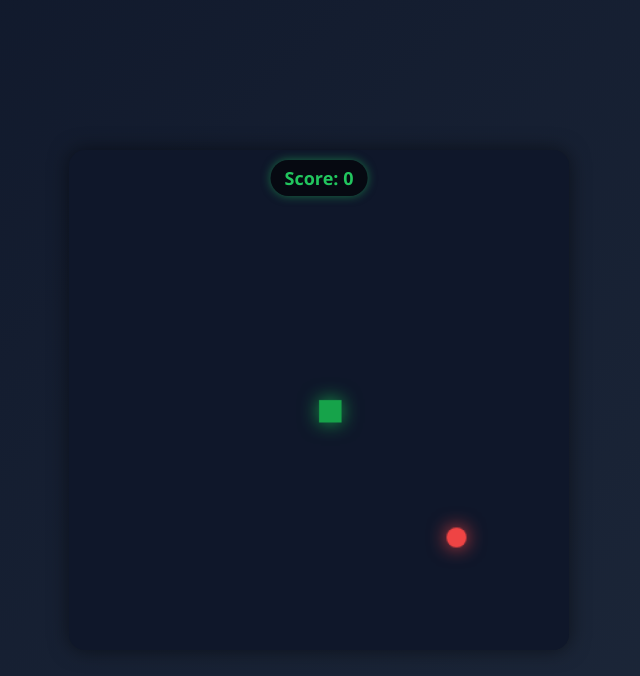
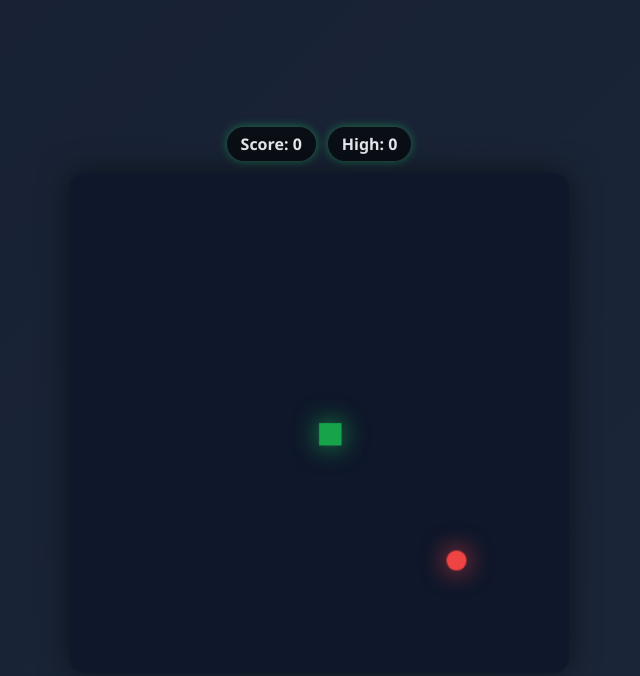
Before and after one commit to Chandan4xD/Project-Snake-Game, a plain HTML site: page index.html in a window 1280 px wide. Shown: the whole page, without its empty margins (321-961 px from the left). Drawn offline with Linux system fonts and the light colour scheme.

Commit message:
Update index.html

```diff
--- a/index.html
+++ b/index.html
@@ -8,13 +8,37 @@
     body {
       margin: 0;
       background: linear-gradient(135deg, #0f172a, #1e293b);
+      background-size: 300% 300%;
+      animation: bgShift 12s ease infinite;
       display: flex;
+      flex-direction: column;
       justify-content: center;
       align-items: center;
       height: 100vh;
-      overflow: hidden;
       font-family: 'Segoe UI', sans-serif;
+      color: #e5e7eb;
     }
+
+    @keyframes bgShift {
+      0% { background-position: 0% 50%; }
+      50% { background-position: 100% 50%; }
+      100% { background-position: 0% 50%; }
+    }
+
+    .hud {
+      display: flex;
+      gap: 12px;
+      margin-bottom: 12px;
+    }
+    .badge {
+      background: rgba(0, 0, 0, 0.6);
+      padding: 6px 14px;
+      border-radius: 20px;
+      font-weight: bold;
+      font-size: 16px;
+      box-shadow: 0 0 10px rgba(34,197,94,0.5);
+    }
+
     .game-wrapper {
       position: relative;
       width: 95vmin;
@@ -22,50 +46,42 @@
       max-width: 500px;
       max-height: 500px;
     }
+
     canvas {
       width: 100%;
       height: 100%;
       background: #0f172a;
       border-radius: 16px;
-      box-shadow: 0 0 20px rgba(0,0,0,0.5);
+      box-shadow: 0 0 30px rgba(0,0,0,0.5), inset 0 0 10px rgba(255,255,255,0.05);
       display: block;
     }
-    .scoreboard {
-      position: absolute;
-      top: 10px;
-      left: 50%;
-      transform: translateX(-50%);
-      background: rgba(0,0,0,0.6);
-      padding: 6px 14px;
-      border-radius: 20px;
-      color: #22c55e;
-      font-weight: bold;
-      font-size: 18px;
-      box-shadow: 0 0 10px rgba(34,197,94,0.5);
-    }
+
     .game-over {
       position: absolute;
       top: 50%;
       left: 50%;
-      transform: translate(-50%, -50%) scale(0.9);
+      transform: translate(-50%, -50%) scale(0.8);
       background: rgba(0,0,0,0.85);
-      color: white;
-      padding: 20px;
+      padding: 25px 30px;
       border-radius: 12px;
       text-align: center;
       display: none;
+      opacity: 0;
       animation: fadeIn 0.6s ease forwards;
     }
     .game-over h2 {
       margin: 0 0 10px;
+      font-size: 22px;
       color: #ef4444;
+      text-shadow: 0 0 10px rgba(239,68,68,0.7);
     }
+    .game-over p { margin: 5px 0; font-size: 16px; }
     .game-over button {
       background: #22c55e;
       color: white;
       border: none;
       padding: 10px 20px;
-      border-radius: 5px;
+      border-radius: 6px;
       cursor: pointer;
       font-size: 14px;
       margin-top: 10px;
@@ -74,16 +90,28 @@
     .game-over button:hover {
       background: #16a34a;
     }
+
     @keyframes fadeIn {
       from { opacity: 0; transform: translate(-50%, -50%) scale(0.8); }
       to { opacity: 1; transform: translate(-50%, -50%) scale(1); }
     }
+
+    /* Food pulse effect */
+    @keyframes pulse {
+      0%, 100% { transform: scale(1); opacity: 1; }
+      50% { transform: scale(1.2); opacity: 0.8; }
+    }
   </style>
 </head>
 <body>
+  <!-- HUD above game -->
+  <div class="hud">
+    <div class="badge" id="scoreEl">Score: 0</div>
+    <div class="badge" id="highEl">High: 0</div>
+  </div>
+
   <div class="game-wrapper">
     <canvas id="game" width="400" height="400"></canvas>
-    <div class="scoreboard" id="scoreEl">Score: 0</div>
     <div class="game-over" id="gameOver">
       <h2>Game Over!</h2>
       <p>Final Score: <span id="finalScore">0</span></p>
@@ -95,13 +123,17 @@
     const canvas = document.getElementById('game');
     const ctx = canvas.getContext('2d');
     const scoreEl = document.getElementById('scoreEl');
+    const highEl = document.getElementById('highEl');
     const gameOverEl = document.getElementById('gameOver');
     const finalScoreEl = document.getElementById('finalScore');
 
     const GRID_SIZE = 20;
     const TILE_COUNT = canvas.width / GRID_SIZE;
 
-    let snake, dx, dy, food, score, gameRunning, speed;
+    let snake, dx, dy, food, score, highScore, gameRunning, speed;
+
+    highScore = localStorage.getItem("snakeHighScore") || 0;
+    highEl.textContent = "High: " + highScore;
 
     function resetGame() {
       snake = [{ x: 10, y: 10 }];
@@ -111,6 +143,7 @@
       food = { x: 15, y: 15 };
       gameRunning = false;
       gameOverEl.style.display = 'none';
+      gameOverEl.style.opacity = 0;
       updateScore();
       drawGame();
     }
@@ -132,7 +165,7 @@
     function drawSnake() {
       snake.forEach((s, i) => {
         ctx.fillStyle = i === 0 ? '#16a34a' : '#22c55e';
-        ctx.shadowBlur = i === 0 ? 15 : 8;
+        ctx.shadowBlur = i === 0 ? 20 : 10;
         ctx.shadowColor = ctx.fillStyle;
         ctx.fillRect(s.x * GRID_SIZE, s.y * GRID_SIZE, GRID_SIZE - 2, GRID_SIZE - 2);
         ctx.shadowBlur = 0;
@@ -141,7 +174,7 @@
 
     function drawFood() {
       ctx.fillStyle = '#ef4444';
-      ctx.shadowBlur = 15;
+      ctx.shadowBlur = 20;
       ctx.shadowColor = '#ef4444';
       ctx.beginPath();
       ctx.arc(
@@ -179,6 +212,11 @@
     function eatFood() {
       score += 10;
       updateScore();
+      if (score > highScore) {
+        highScore = score;
+        localStorage.setItem("snakeHighScore", highScore);
+        highEl.textContent = "High: " + highScore;
+      }
       generateFood();
     }
 
@@ -203,6 +241,7 @@
       gameRunning = false;
       finalScoreEl.textContent = score;
       gameOverEl.style.display = 'block';
+      setTimeout(() => { gameOverEl.style.opacity = 1; }, 50);
     }
 
     function startGame() {
```
